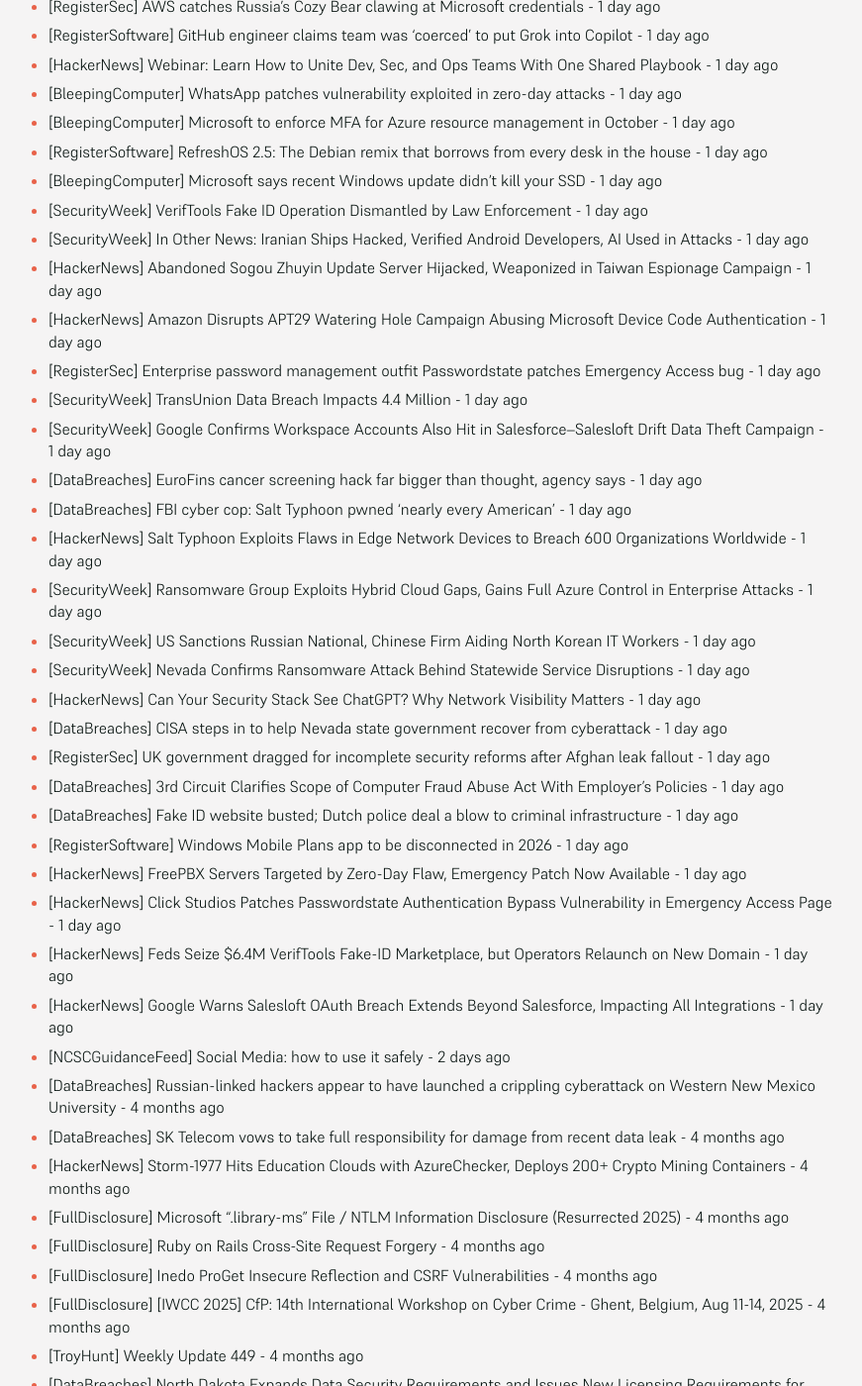
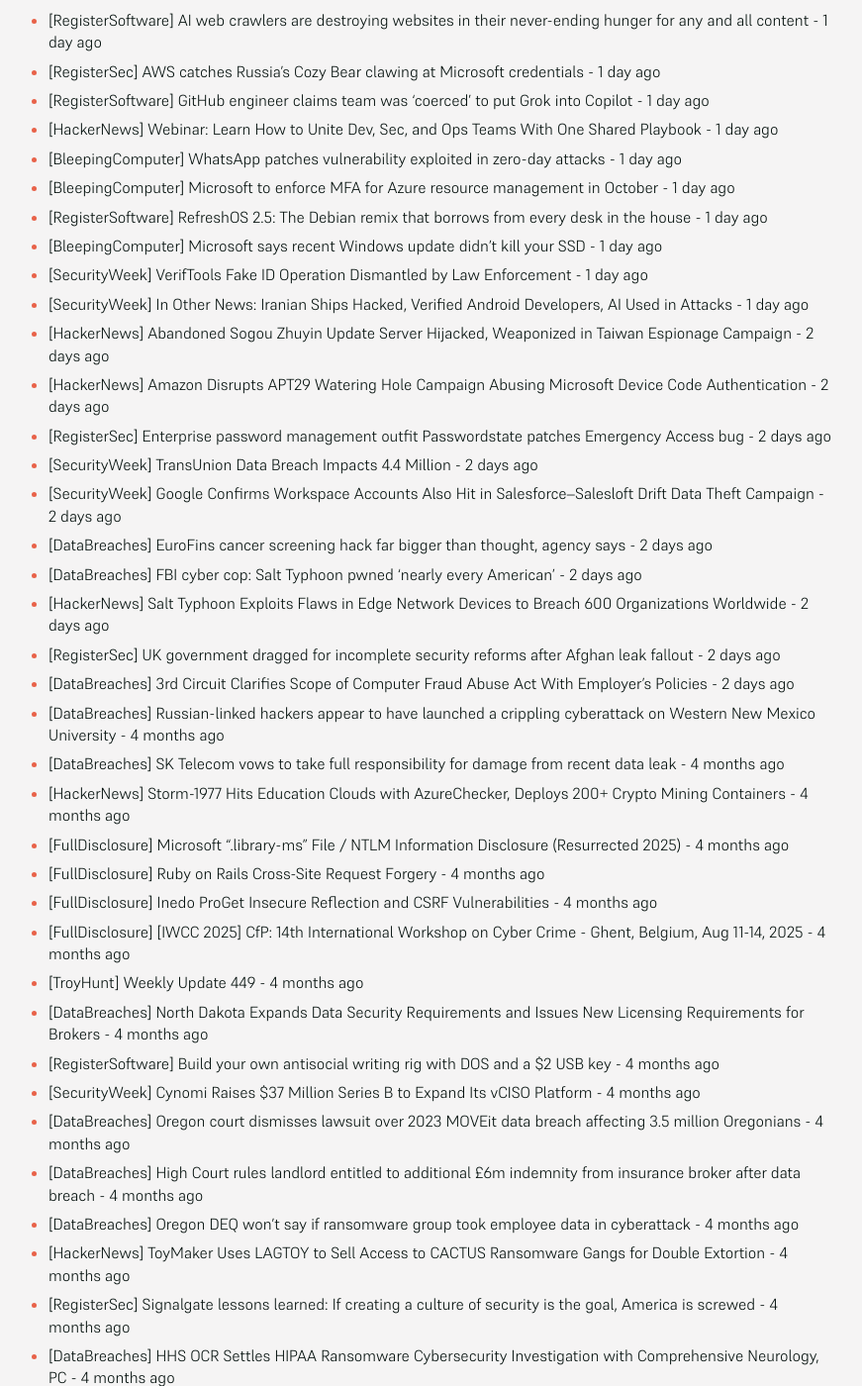
Before and after one commit to SecOpsNews/news, a Jekyll site: the page built from index.md, in a window 1280 px wide and 1400 px high, scrolled down 877 px. Shown: the whole window at 99% size, without its empty margins (215-1086 px from the left). Built offline with Jekyll 4.4.1, drawn with Linux system fonts in a browser that asks for light colours; some of the changed text lies outside the part shown.

Commit message:
New Feed

```diff
--- a/index.md
+++ b/index.md
@@ -9,11 +9,14 @@ description: Latest Updates
 
 <!-- SecOps start -->
 
-- [BleepingComputer] TamperedChef infostealer delivered through fraudulent PDF Editor - 14 hours ago
-- [HackerNews] Attackers Abuse Velociraptor Forensic Tool to Deploy Visual Studio Code for C2 Tunneling - 17 hours ago
-- [DataBreaches] Massachusetts AG Secures $795,000 Settlement for Alleged Data Security and Breach Notification Failures by Peabody Properties Inc. - 18 hours ago
-- [DataBreaches] Huge Fines Imposed by Thailand’s PDPC: A Major Alert on Data Privacy Violations (Thailand) - 18 hours ago
-- [RegisterSoftware] Programmers: you have to watch your weight, too - 20 hours ago
+- [BleepingComputer] OpenAI is testing "Thinking effort" for ChatGPT - 2 hours ago
+- [TroyHunt] Weekly Update 467 - 2 hours ago
+- [RegisterSoftware] Bring your own brain? Why local LLMs are taking off - 6 hours ago
+- [BleepingComputer] TamperedChef infostealer delivered through fraudulent PDF Editor - 21 hours ago
+- [HackerNews] Attackers Abuse Velociraptor Forensic Tool to Deploy Visual Studio Code for C2 Tunneling - 1 day ago
+- [DataBreaches] Massachusetts AG Secures $795,000 Settlement for Alleged Data Security and Breach Notification Failures by Peabody Properties Inc. - 1 day ago
+- [DataBreaches] Huge Fines Imposed by Thailand’s PDPC: A Major Alert on Data Privacy Violations (Thailand) - 1 day ago
+- [RegisterSoftware] Programmers: you have to watch your weight, too - 1 day ago
 - [HackerNews] Google Warns Salesloft Drift Breach Impacts All Drift Integrations Beyond Salesforce - 1 day ago
 - [HackerNews] WhatsApp Issues Emergency Update for Zero-Click Exploit Targeting iOS and macOS Devices - 1 day ago
 - [Slack] Incident: Trouble installing custom apps/integrations - 1 day ago
@@ -33,28 +36,16 @@ description: Latest Updates
 - [BleepingComputer] Microsoft says recent Windows update didn't kill your SSD - 1 day ago
 - [SecurityWeek] VerifTools Fake ID Operation Dismantled by Law Enforcement - 1 day ago
 - [SecurityWeek] In Other News: Iranian Ships Hacked, Verified Android Developers, AI Used in Attacks - 1 day ago
-- [HackerNews] Abandoned Sogou Zhuyin Update Server Hijacked, Weaponized in Taiwan Espionage Campaign - 1 day ago
-- [HackerNews] Amazon Disrupts APT29 Watering Hole Campaign Abusing Microsoft Device Code Authentication - 1 day ago
-- [RegisterSec] Enterprise password management outfit Passwordstate patches Emergency Access bug - 1 day ago
-- [SecurityWeek] TransUnion Data Breach Impacts 4.4 Million - 1 day ago
-- [SecurityWeek] Google Confirms Workspace Accounts Also Hit in Salesforce–Salesloft Drift Data Theft Campaign - 1 day ago
-- [DataBreaches] EuroFins cancer screening hack far bigger than thought, agency says - 1 day ago
-- [DataBreaches] FBI cyber cop: Salt Typhoon pwned ‘nearly every American’ - 1 day ago
-- [HackerNews] Salt Typhoon Exploits Flaws in Edge Network Devices to Breach 600 Organizations Worldwide - 1 day ago
-- [SecurityWeek] Ransomware Group Exploits Hybrid Cloud Gaps, Gains Full Azure Control in Enterprise Attacks - 1 day ago
-- [SecurityWeek] US Sanctions Russian National, Chinese Firm Aiding North Korean IT Workers - 1 day ago
-- [SecurityWeek] Nevada Confirms Ransomware Attack Behind Statewide Service Disruptions - 1 day ago
-- [HackerNews] Can Your Security Stack See ChatGPT? Why Network Visibility Matters - 1 day ago
-- [DataBreaches] CISA steps in to help Nevada state government recover from cyberattack - 1 day ago
-- [RegisterSec] UK government dragged for incomplete security reforms after Afghan leak fallout - 1 day ago
-- [DataBreaches] 3rd Circuit Clarifies Scope of Computer Fraud Abuse Act With Employer’s Policies - 1 day ago
-- [DataBreaches] Fake ID website busted; Dutch police deal a blow to criminal infrastructure - 1 day ago
-- [RegisterSoftware] Windows Mobile Plans app to be disconnected in 2026 - 1 day ago
-- [HackerNews] FreePBX Servers Targeted by Zero-Day Flaw, Emergency Patch Now Available - 1 day ago
-- [HackerNews] Click Studios Patches Passwordstate Authentication Bypass Vulnerability in Emergency Access Page - 1 day ago
-- [HackerNews] Feds Seize $6.4M VerifTools Fake-ID Marketplace, but Operators Relaunch on New Domain - 1 day ago
-- [HackerNews] Google Warns Salesloft OAuth Breach Extends Beyond Salesforce, Impacting All Integrations - 1 day ago
-- [NCSCGuidanceFeed] Social Media: how to use it safely - 2 days ago
+- [HackerNews] Abandoned Sogou Zhuyin Update Server Hijacked, Weaponized in Taiwan Espionage Campaign - 2 days ago
+- [HackerNews] Amazon Disrupts APT29 Watering Hole Campaign Abusing Microsoft Device Code Authentication - 2 days ago
+- [RegisterSec] Enterprise password management outfit Passwordstate patches Emergency Access bug - 2 days ago
+- [SecurityWeek] TransUnion Data Breach Impacts 4.4 Million - 2 days ago
+- [SecurityWeek] Google Confirms Workspace Accounts Also Hit in Salesforce–Salesloft Drift Data Theft Campaign - 2 days ago
+- [DataBreaches] EuroFins cancer screening hack far bigger than thought, agency says - 2 days ago
+- [DataBreaches] FBI cyber cop: Salt Typhoon pwned ‘nearly every American’ - 2 days ago
+- [HackerNews] Salt Typhoon Exploits Flaws in Edge Network Devices to Breach 600 Organizations Worldwide - 2 days ago
+- [RegisterSec] UK government dragged for incomplete security reforms after Afghan leak fallout - 2 days ago
+- [DataBreaches] 3rd Circuit Clarifies Scope of Computer Fraud Abuse Act With Employer’s Policies - 2 days ago
 - [DataBreaches] Russian-linked hackers appear to have launched a crippling cyberattack on Western New Mexico University - 4 months ago
 - [DataBreaches] SK Telecom vows to take full responsibility for damage from recent data leak - 4 months ago
 - [HackerNews] Storm-1977 Hits Education Clouds with AzureChecker, Deploys 200+ Crypto Mining Containers - 4 months ago
@@ -192,8 +183,8 @@ description: Latest Updates
 - [BrianKrebs] Nearly a Year Later, Mozilla is Still Promoting OneRep - 6 months ago
 - [Slack] Incident: Some users may have trouble adding multiple existing workspace members to channels by email address - 6 months ago
 - [Slack] Incident: Trouble with adding or triggering steps in Workflow Builder - 6 months ago
-- [FullDisclosure] APPLE-SA-01-30-2025-1 GarageBand 10.4.12 - 6 months ago
-- [TroyHunt] Weekly Update 437 - 6 months ago
+- [FullDisclosure] APPLE-SA-01-30-2025-1 GarageBand 10.4.12 - 7 months ago
+- [TroyHunt] Weekly Update 437 - 7 months ago
 - [HIBP] 9Lives - 109,515 breached accounts - 7 months ago
 - [BleepingComputer] Google says hackers abuse Gemini AI to empower their attacks - 7 months ago
 - [RegisterSoftware] Intel has officially missed the boat for AI in the datacenter - 7 months ago
```
